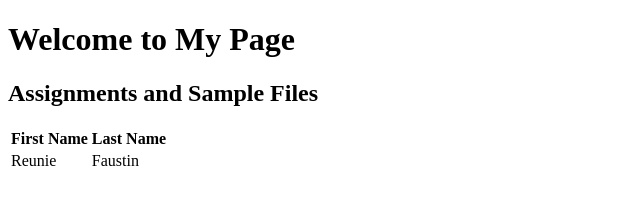
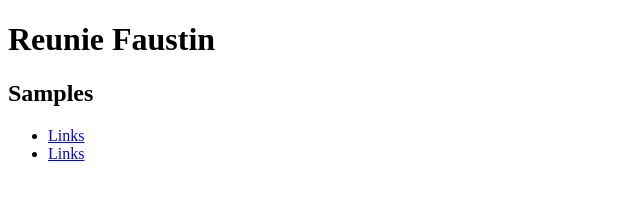
Before and after one commit to reunie24/reunie24.github.io, a plain HTML site: page index.html in a window 1280 px wide. Shown: the whole page, without its empty margins (0-640 px from the left). Drawn offline with Linux system fonts and the light colour scheme.

Commit message:
assignment

```diff
--- a/index.html
+++ b/index.html
@@ -1,32 +1,18 @@
 <!DOCTYPE html>
 <html lang="en" dir="ltr">
-
-<head>
-  <meta charset="utf-8">
-  <title>My Github Page</title>
-</head>
-
-<body>
-  <h1>Welcome to My Page</h1>
-  <h2>Assignments and Sample Files</h2>
-  <table>
-    <tr>
-      <th>First Name</th>
-      <th>Last Name</th>
-    </tr>
-    <tr>
-      <td>Reunie</td>
-      <td>Faustin</td>
-    </tr>
-    <tr>
-      <td></td>
-      <td></td>
-    </tr>
-    <tr>
-      <td></td>
-      <td></td>
-    </tr>
-  </table>
-</body>
-
+  <head>
+    <meta charset="utf-8">
+    <title>CIM111 Homework and Samples</title>
+  </head>
+  <body>
+    <h1>Reunie Faustin</h1>
+    <h2>Samples</h2>
+    <ul>
+      <li>
+        <a href="samples/">Links</a>
+      </li>
+      <li>
+        <a href="samples/links/index.html">Links</a>
+      </li>
+  </body>
 </html>
```
Also changed, not shown: samples/links/about.html (added, +11 -0 lines), samples/links/index.html (added, +11 -0 lines).
